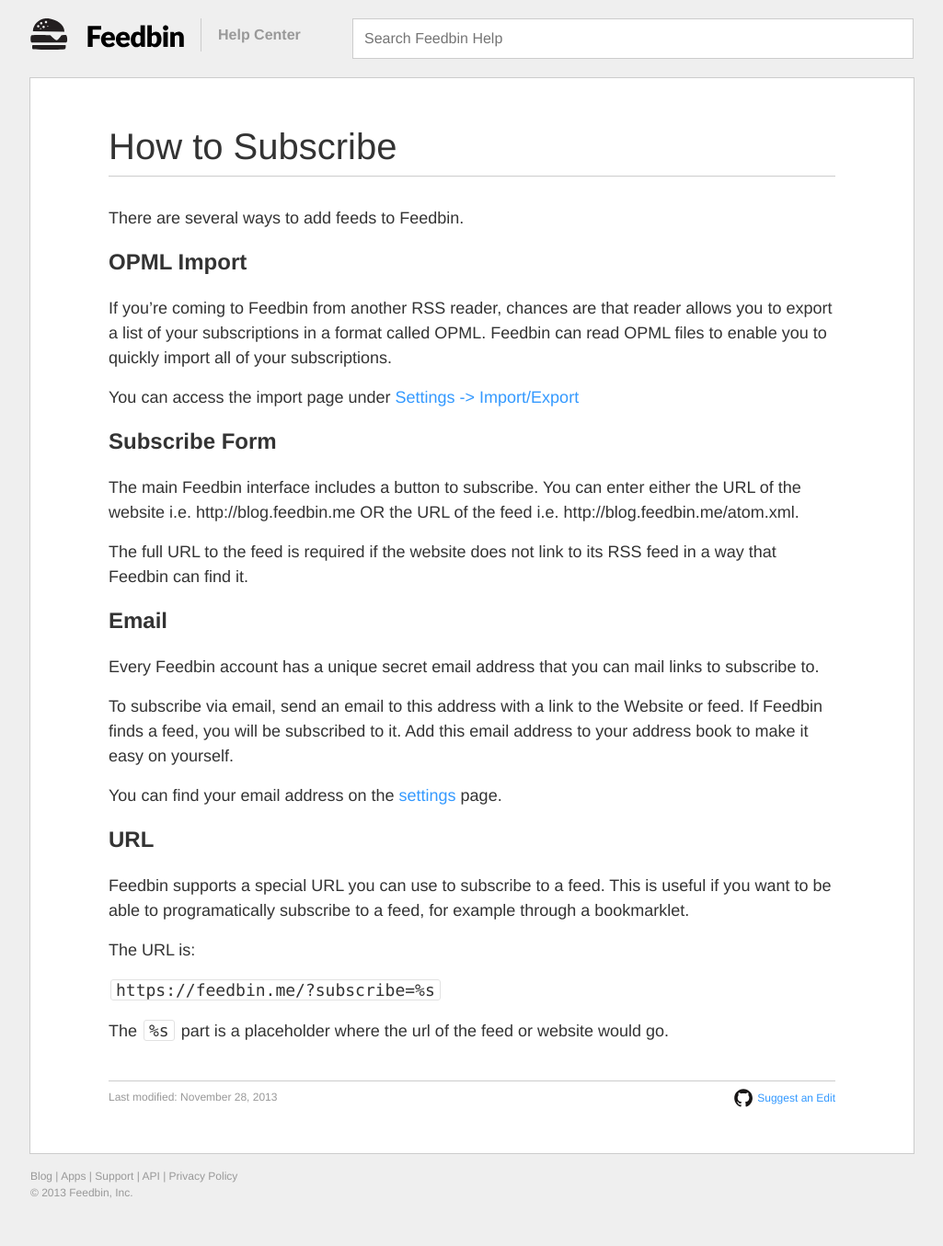
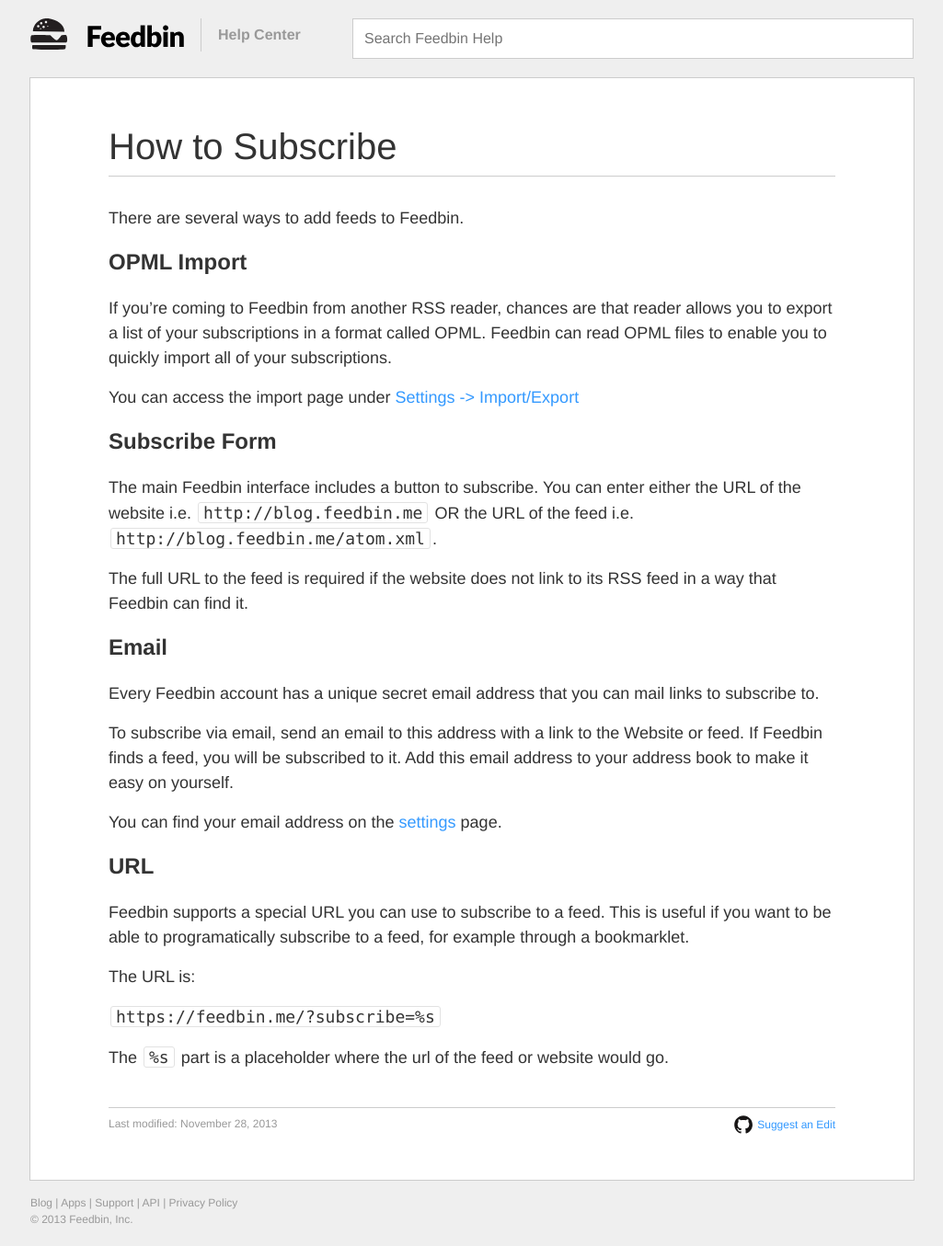
Before and after one commit to willrobin/feedbin-help, a Jekyll site: the page built from _posts/2013-11-28-how-to-subscribe.md, in a window 1280 px wide. Shown: the whole page at 92% size, without its empty margins (127-1152 px from the left). Built offline with Jekyll 4.4.1, drawn with Linux system fonts in a browser that asks for light colours; comment, search, counter and statistics services are not loaded; before the commit the page ends 1326 px from its top, so only the background shows below that.

```diff
--- a/_posts/2013-11-28-how-to-subscribe.md
+++ b/_posts/2013-11-28-how-to-subscribe.md
@@ -17,7 +17,7 @@ You can access the import page under [Settings -> Import/Export](https://feedbin
 Subscribe Form
 --------------
 
-The main Feedbin interface includes a button to subscribe. You can enter either the URL of the website i.e. http://blog.feedbin.me OR the URL of the feed i.e. http://blog.feedbin.me/atom.xml.
+The main Feedbin interface includes a button to subscribe. You can enter either the URL of the website i.e. `http://blog.feedbin.me` OR the URL of the feed i.e. `http://blog.feedbin.me/atom.xml`.
 
 The full URL to the feed is required if the website does not link to its RSS feed in a way that Feedbin can find it.
 
--- a/assets/stylesheets/css.css
+++ b/assets/stylesheets/css.css
@@ -2,7 +2,9 @@
   Reset
 ----------------------------------------------*/
 *,*:before,*:after {
-  box-sizing: border-box;
+	-webkit-box-sizing: border-box;
+	-moz-box-sizing: border-box;
+	box-sizing:border-box;
 }
 
 html,body,div,span,applet,object,iframe,h1,h2,h3,h4,h5,h6,p,blockquote,pre,a,abbr,acronym,address,big,cite,code,del,dfn,em,img,ins,kbd,q,s,samp,small,strike,strong,sub,sup,tt,var,b,u,i,center,dl,dt,dd,ol,ul,li,fieldset,form,label,legend,table,caption,tbody,tfoot,thead,tr,th,td,article,aside,canvas,details,embed,figure,figcaption,footer,header,hgroup,menu,nav,output,ruby,section,summary,time,mark,audio,video {
@@ -95,38 +97,6 @@ textarea {
 	vertical-align: top;
 }
 
-textarea,
-input[type="text"],
-input[type="password"],
-input[type="datetime"],
-input[type="datetime-local"],
-input[type="date"],
-input[type="month"],
-input[type="time"],
-input[type="week"],
-input[type="number"],
-input[type="email"],
-input[type="url"],
-input[type="search"],
-input[type="tel"],
-input[type="color"] {
-	margin: 0;
-	border: 1px solid #CCC;
-	font-size: 16px;
-	width: 100%;
-	color: #333;
-	display: inline-block;
-	line-height: 16px;
-	padding: 12px;
-	vertical-align: middle;
-	font-family: "Helvetica Neue", Helvetica, Arial, sans-serif;
-}
-
-input:focus {
-	outline: none;
-	border-color: #3399ff;
-}
-
 
 /*----------------------------------------------
   HTML
@@ -210,6 +180,7 @@ img {
 
 code {
 	color: #333;
+    word-break: break-all;
 }
 
 pre code {
@@ -254,20 +225,142 @@ code {
 	white-space: nowrap;
 }
 
-.video-container {
-	max-width: 962px;
-	max-height: 541px;
-	border: 1px solid #CCC;
-	border-bottom: none;
-	margin: 0 auto;
-	background-color: #000;
-}
-
 iframe {
 	margin: 0;
 	height: 541px;
 	width: 962px;
 }
+
+textarea,
+input[type="text"],
+input[type="password"],
+input[type="datetime"],
+input[type="datetime-local"],
+input[type="date"],
+input[type="month"],
+input[type="time"],
+input[type="week"],
+input[type="number"],
+input[type="email"],
+input[type="url"],
+input[type="search"],
+input[type="tel"],
+input[type="color"] {
+	margin: 0;
+	border: 1px solid #CCC;
+	font-size: 16px;
+	width: 100%;
+	color: #333;
+	display: inline-block;
+	line-height: 16px;
+	padding: 12px;
+	vertical-align: middle;
+	font-family: "Helvetica Neue", Helvetica, Arial, sans-serif;
+}
+
+input:focus {
+	outline: none;
+	border-color: #3399ff;
+}
+
+
+table {
+	max-width: 100%;
+	background-color: transparent;
+	border-collapse: collapse;
+	border-spacing: 0;
+}
+
+table {
+	max-width: 100%;
+	background-color: transparent;
+}
+
+th {
+	text-align: left;
+}
+
+table {
+	width: 100%;
+	margin-bottom: 20px;
+}
+
+thead > tr > th,
+tbody > tr > th,
+tfoot > tr > th,
+thead > tr > td,
+tbody > tr > td,
+tfoot > tr > td {
+	padding: 8px;
+	line-height: 1.428571429;
+	vertical-align: top;
+	border-top: 1px solid #dddddd;
+}
+
+thead > tr > th {
+	vertical-align: bottom;
+}
+
+caption + thead tr:first-child th,
+colgroup + thead tr:first-child th,
+thead:first-child tr:first-child th,
+caption + thead tr:first-child td,
+colgroup + thead tr:first-child td,
+thead:first-child tr:first-child td {
+	border-top: 0;
+}
+
+tbody + tbody {
+	border-top: 2px solid #dddddd;
+}
+
+{
+	background-color: #ffffff;
+}
+
+.table-condensed thead > tr > th,
+.table-condensed tbody > tr > th,
+.table-condensed tfoot > tr > th,
+.table-condensed thead > tr > td,
+.table-condensed tbody > tr > td,
+.table-condensed tfoot > tr > td {
+	padding: 5px;
+}
+
+.table-bordered {
+	border: 1px solid #dddddd;
+}
+
+.table-bordered > thead > tr > th,
+.table-bordered > tbody > tr > th,
+.table-bordered > tfoot > tr > th,
+.table-bordered > thead > tr > td,
+.table-bordered > tbody > tr > td,
+.table-bordered > tfoot > tr > td {
+	border: 1px solid #dddddd;
+}
+
+.table-striped > tbody > tr:nth-child(odd) > td,
+.table-striped > tbody > tr:nth-child(odd) > th {
+	background-color: #f9f9f9;
+}
+
+.table-hover > tbody > tr:hover > td,
+.table-hover > tbody > tr:hover > th {
+	background-color: #f5f5f5;
+}
+
+table col[class^="col-"] {
+	display: table-column;
+	float: none;
+}
+
+table td[class^="col-"],
+table th[class^="col-"] {
+	display: table-cell;
+	float: none;
+}
+
 
 /*----------------------------------------------
   Layout
@@ -411,6 +504,33 @@ footer a:hover {
 /*----------------------------------------------
   Helpers
 ----------------------------------------------*/
+table code {
+	font-size: 12px;
+}
+.key {
+	display: inline-block;
+	font-size: 16px;
+	font-weight: bold;
+	border: 1px solid #CCC;
+	width: 32px;
+	line-height: 32px;
+	text-align: center;
+	border-radius: 2px;
+	box-shadow: 1px 1px 1px #CCC;
+}
+
+.key.wide {
+	width: 70px;
+}
+
+.video-container {
+	max-width: 962px;
+	max-height: 541px;
+	border: 1px solid #CCC;
+	border-bottom: none;
+	margin: 0 auto;
+	background-color: #000;
+}
 
 .article-list {
 	margin: 0 0 15px 0;
```
Also changed, not shown: _drafts/2013-11-21-sharing-read-it-later-services.md (deleted, +0 -6 lines), _posts/2013-11-28-debugging-feeds.md (added, +28 -0 lines), _posts/2013-11-28-keyboard-shortcuts.md (added, +84 -0 lines), _posts/2013-11-28-sharing-read-it-later-services.md (added, +74 -0 lines), _posts/2013-11-28-subscriber-statistics.md (added, +24 -0 lines).
